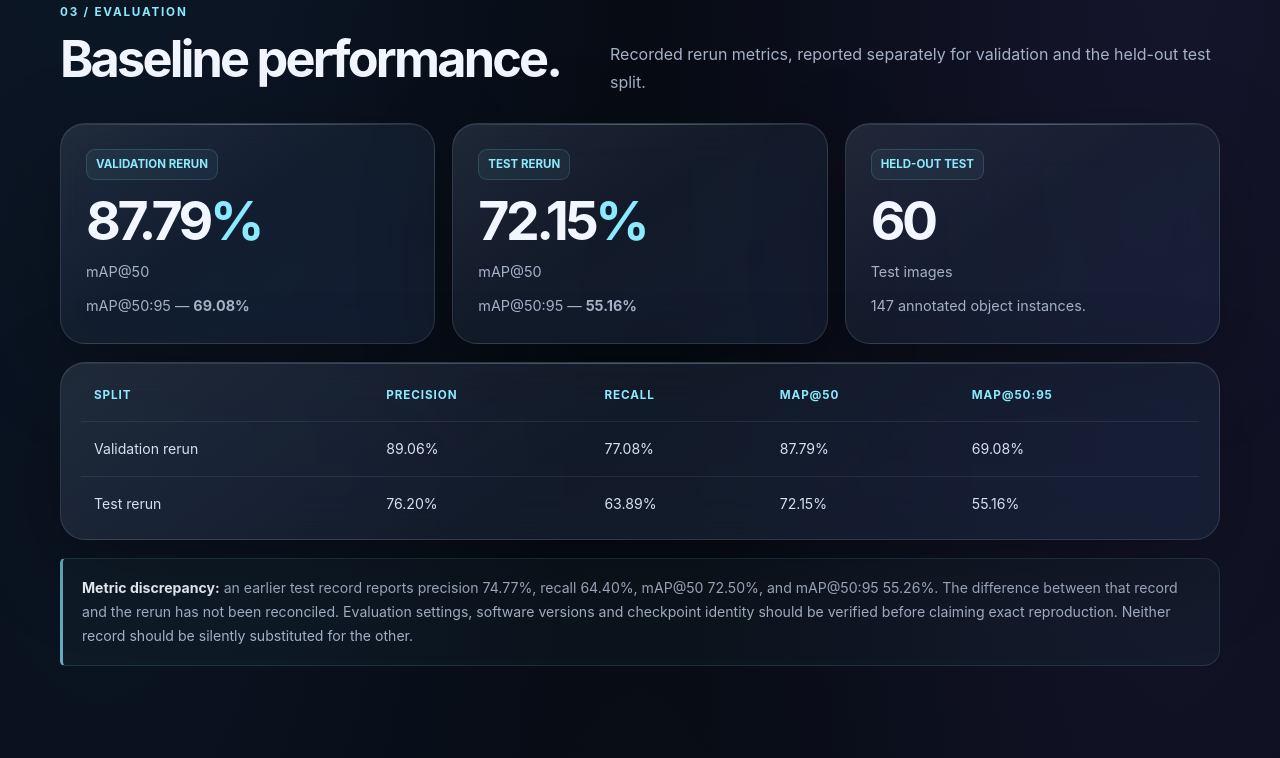
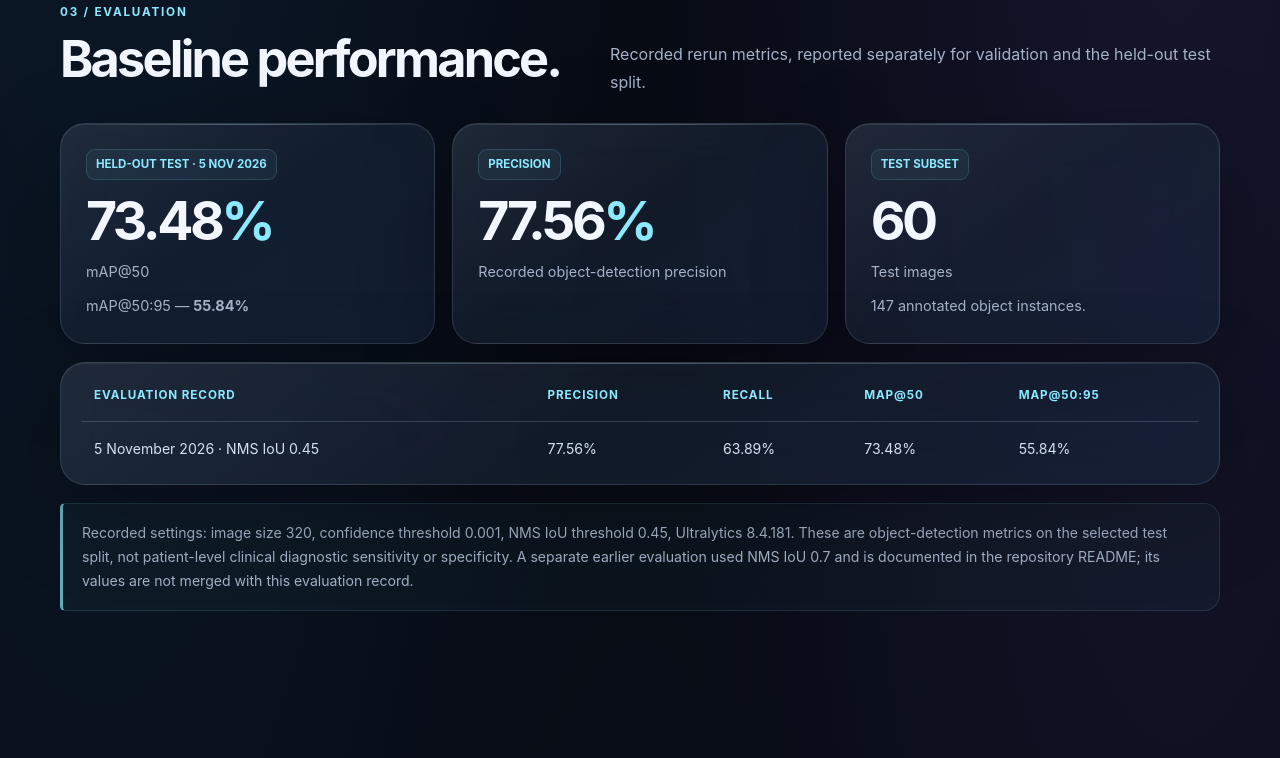
Before and after one commit to rayyan-anwar/helminth-egg-detection-yolo11, a plain HTML site: page index.html in a window 1280 px wide. Shown: the part 2045-2803 px from the top of the page. Drawn offline with Linux system fonts and the light colour scheme.

Commit message:
Align project site with documented test metrics and contributor listing

```diff
--- a/index.html
+++ b/index.html
@@ -861,19 +861,18 @@
 
       <div class="grid">
         <article class="glass card">
-          <span class="pill">VALIDATION RERUN</span>
-          <div class="metric">87.79<span class="cyan">%</span></div>
+          <span class="pill">HELD-OUT TEST · 5 NOV 2026</span>
+          <div class="metric">73.48<span class="cyan">%</span></div>
           <p>mAP@50</p>
-          <p>mAP@50:95 — <strong>69.08%</strong></p>
+          <p>mAP@50:95 — <strong>55.84%</strong></p>
         </article>
         <article class="glass card">
-          <span class="pill">TEST RERUN</span>
-          <div class="metric">72.15<span class="cyan">%</span></div>
-          <p>mAP@50</p>
-          <p>mAP@50:95 — <strong>55.16%</strong></p>
+          <span class="pill">PRECISION</span>
+          <div class="metric">77.56<span class="cyan">%</span></div>
+          <p>Recorded object-detection precision</p>
         </article>
         <article class="glass card">
-          <span class="pill">HELD-OUT TEST</span>
+          <span class="pill">TEST SUBSET</span>
           <div class="metric">60</div>
           <p>Test images</p>
           <p>147 annotated object instances.</p>
@@ -885,7 +884,7 @@
           <table>
             <thead>
               <tr>
-                <th>Split</th>
+                <th>Evaluation record</th>
                 <th>Precision</th>
                 <th>Recall</th>
                 <th>mAP@50</th>
@@ -894,18 +893,11 @@
             </thead>
             <tbody>
               <tr>
-                <td>Validation rerun</td>
-                <td>89.06%</td>
-                <td>77.08%</td>
-                <td>87.79%</td>
-                <td>69.08%</td>
-              </tr>
-              <tr>
-                <td>Test rerun</td>
-                <td>76.20%</td>
+                <td>5 November 2026 · NMS IoU 0.45</td>
+                <td>77.56%</td>
                 <td>63.89%</td>
-                <td>72.15%</td>
-                <td>55.16%</td>
+                <td>73.48%</td>
+                <td>55.84%</td>
               </tr>
             </tbody>
           </table>
@@ -913,12 +905,11 @@
       </div>
 
       <div class="note">
-        <strong style="color:var(--text)">Metric discrepancy:</strong>
-        an earlier test record reports precision 74.77%, recall 64.40%,
-        mAP@50 72.50%, and mAP@50:95 55.26%. The difference between that record
-        and the rerun has not been reconciled. Evaluation settings, software versions
-        and checkpoint identity should be verified before claiming exact reproduction.
-        Neither record should be silently substituted for the other.
+        Recorded settings: image size 320, confidence threshold 0.001, NMS IoU threshold 0.45,
+        Ultralytics 8.4.181. These are object-detection metrics on the selected test split,
+        not patient-level clinical diagnostic sensitivity or specificity. A separate earlier
+        evaluation used NMS IoU 0.7 and is documented in the repository README; its values
+        are not merged with this evaluation record.
       </div>
     </section>
 
@@ -1095,26 +1086,18 @@ for result in results:
     <section class="section reveal" id="team">
       <div class="section-head">
         <div>
-          <div class="kicker">08 / Research team</div>
-          <h2>People behind the project.</h2>
+          <div class="kicker">08 / Project contributors</div>
+          <h2>Project contributors.</h2>
         </div>
-        <p>AI-based detection supported by biological expertise and microscopy review.</p>
+        <p>Names are listed without assigning individual contribution roles.</p>
       </div>
-      <div class="grid">
+      <div class="grid grid-two">
         <article class="glass card">
-          <span class="pill">PROJECT LEAD</span>
           <h3>Rayyan Anwar</h3>
-          <p>AI/ML workflow, YOLO11n implementation, model training, evaluation and project documentation.</p>
         </article>
         <article class="glass card">
-          <span class="pill">RESEARCH COLLABORATOR</span>
           <h3>Miss Riza Tasleem</h3>
-          <p>M.Sc. Zoology, Semester 2. Biological review of helminth morphology, species identification, microscopy images and annotations.</p>
-        </article>
-        <article class="glass card">
-          <span class="pill">RESEARCH COLLABORATOR</span>
-          <h3>Miss Sidra Naaz</h3>
-          <p>M.Sc. Zoology, Semester 2. Biological review of helminth morphology, species identification, microscopy images and annotations.</p>
+          <p>M.Sc. Zoology, Semester 2.</p>
         </article>
       </div>
     </section>
@@ -1154,7 +1137,7 @@ for result in results:
   <footer class="footer container">
     <div class="footer-mark" aria-hidden="true">H.</div>
     <p class="signature">Project Lead <span>Rayyan Anwar</span></p>
-    <p>Research Collaborators: Miss Riza Tasleem · Miss Sidra Naaz</p>
+    <p>Contributors: Rayyan Anwar · Miss Riza Tasleem</p>
     <p>Helminth Egg Detection · YOLO11n · Computer Vision Research</p>
     <p style="margin-top:13px">
       <a class="text-link" href="https://github.com/rayyan-anwar/helminth-egg-detection-yolo11" target="_blank" rel="noopener noreferrer">GitHub ↗</a>
```
